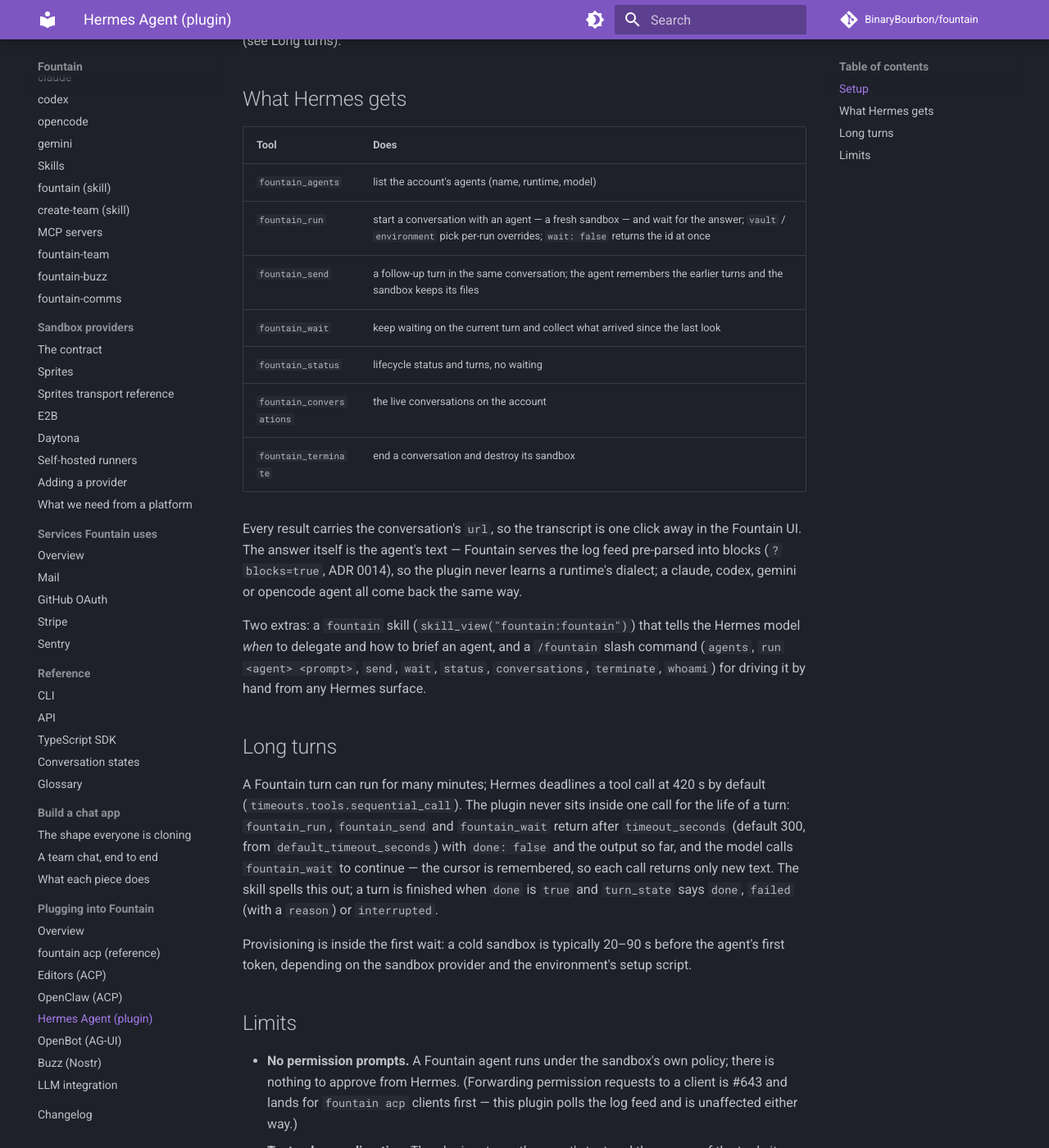
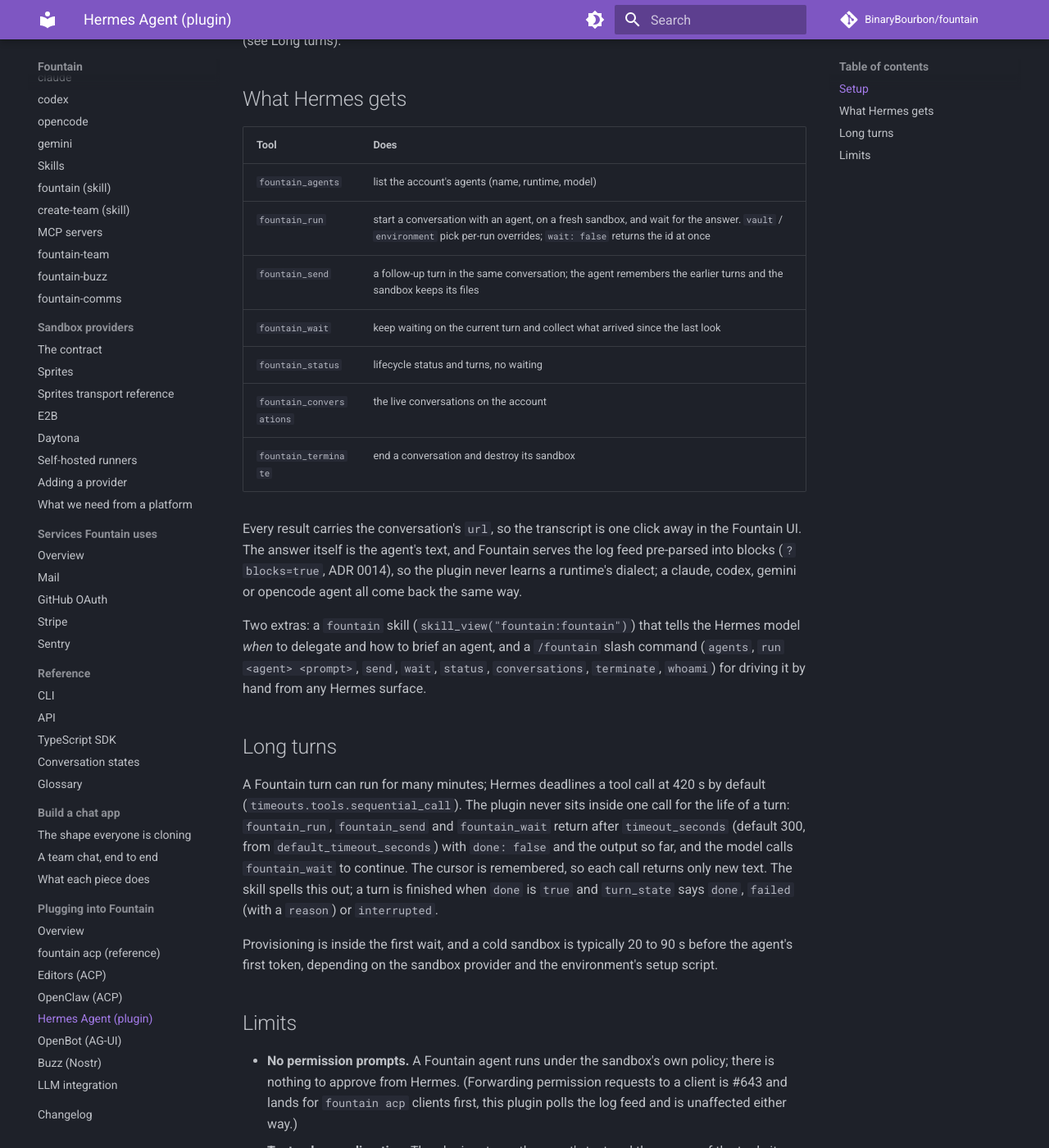
Before and after one commit to BinaryBourbon/fountain, an MkDocs documentation site: the page built from docs/integrations/hermes.md, in a window 1280 px wide and 1400 px high, scrolled down 1682 px. Shown: the whole window at 82% size. Built offline with MkDocs 1.6.1 and Material for MkDocs 9.7.7, drawn with Linux system fonts in a browser that asks for light colours; comment, search, counter and statistics services are not loaded; some of the changed text lies outside the part shown.

Commit message:
docs: clean stripe, hermes and editors
Part of #911. 28 dash edits plus six colon-introduced lists.
Backlog down to 6 files from 9.

The counted lead-in caught a real error, which is the argument for the rule.
Replacing "Why reach for it:" with "Three reasons to reach for it." made me
count, and hermes.md has four. It now says four. The colon version could not
be wrong because it asserted nothing.

Left one list uncounted on purpose: stripe.md's webhook events are "subscribed
to these events." rather than "eight events", because that list grows with
Stripe's API and a stale count would be worse than none.

Verified with scripts/docs-style.py (clean, 69 files checked), mkdocs build
--strict, and docs_test.exs + docs_controller_test.exs (32 tests, 0 failures).

Co-Authored-By: Claude Opus 5 <noreply@anthropic.com>

````diff
--- a/docs/integrations/hermes.md
+++ b/docs/integrations/hermes.md
@@ -15,11 +16,11 @@ tool result.
 
 It is **delegation, not a model provider.** Hermes keeps its own model and its
 own loop; a Fountain agent is a contractor it hands a task to and hears back
-from. (Hermes's `copilot-acp` provider — an ACP agent used *as the LLM* — would
+from. (Hermes's `copilot-acp` provider, an ACP agent used *as the LLM*, would
 also accept `fountain acp`, but it opens a fresh session per model call, which
 for Fountain means a sandbox per Hermes turn. The plugin is the intended path.)
 
-Why reach for it:
+Four reasons to reach for it.
 
 - **The work runs off the Hermes host**, in a sandbox with the agent's own
   environment (packages, cloned repos, network policy) and secrets that never
@@ -33,14 +34,14 @@ Why reach for it:
 
 ## Setup
 
-1. Credentials. On the Hermes host either export a key —
+1. Credentials. On the Hermes host either export a key,
 
     ```bash
     export FOUNTAIN_API_KEY=ftn_…                       # from Settings → API keys, or the CLI
     export FOUNTAIN_BASE_URL=https://fountain.example  # only for a self-hosted instance
     ```
 
-    — or install the CLI and log in; the plugin reads `~/.fountain/credentials`
+    or install the CLI and log in. The plugin reads `~/.fountain/credentials`
     exactly as the CLI does (`FOUNTAIN_PROFILE` selects a profile):
 
     ```bash
@@ -52,7 +53,7 @@ Why reach for it:
     conversation-scoped `FOUNTAIN_TOKEN` and marks the conversations it starts
     as children of the one it is running in.
 
-2. Install and enable the plugin:
+2. Install and enable the plugin.
 
     ```bash
     hermes plugins install BinaryBourbon/fountain/integrations/hermes/fountain --enable
@@ -83,7 +84,7 @@ and `default_timeout_seconds` (see Long turns).
 | Tool | Does |
 |---|---|
 | `fountain_agents` | list the account's agents (name, runtime, model) |
-| `fountain_run` | start a conversation with an agent — a fresh sandbox — and wait for the answer; `vault` / `environment` pick per-run overrides; `wait: false` returns the id at once |
+| `fountain_run` | start a conversation with an agent, on a fresh sandbox, and wait for the answer. `vault` / `environment` pick per-run overrides; `wait: false` returns the id at once |
 | `fountain_send` | a follow-up turn in the same conversation; the agent remembers the earlier turns and the sandbox keeps its files |
 | `fountain_wait` | keep waiting on the current turn and collect what arrived since the last look |
 | `fountain_status` | lifecycle status and turns, no waiting |
@@ -91,7 +92,7 @@ and `default_timeout_seconds` (see Long turns).
 | `fountain_terminate` | end a conversation and destroy its sandbox |
 
 Every result carries the conversation's `url`, so the transcript is one click
-away in the Fountain UI. The answer itself is the agent's text — Fountain
+away in the Fountain UI. The answer itself is the agent's text, and Fountain
 serves the log feed pre-parsed into blocks (`?blocks=true`, ADR 0014), so the
 plugin never learns a runtime's dialect; a claude, codex, gemini or opencode
 agent all come back the same way.
@@ -109,11 +110,11 @@ by default (`timeouts.tools.sequential_call`). The plugin never sits inside one
 call for the life of a turn: `fountain_run`, `fountain_send` and `fountain_wait`
 return after `timeout_seconds` (default 300, from `default_timeout_seconds`)
 with `done: false` and the output so far, and the model calls `fountain_wait`
-to continue — the cursor is remembered, so each call returns only new text.
+to continue. The cursor is remembered, so each call returns only new text.
 The skill spells this out; a turn is finished when `done` is `true` and
 `turn_state` says `done`, `failed` (with a `reason`) or `interrupted`.
 
-Provisioning is inside the first wait: a cold sandbox is typically 20–90 s
+Provisioning is inside the first wait, and a cold sandbox is typically 20 to 90 s
 before the agent's first token, depending on the sandbox provider and the
 environment's setup script.
 
@@ -121,7 +122,7 @@ environment's setup script.
 
 - **No permission prompts.** A Fountain agent runs under the sandbox's own
   policy; there is nothing to approve from Hermes. (Forwarding permission
-  requests to a client is #643 and lands for `fountain acp` clients first —
+  requests to a client is #643 and lands for `fountain acp` clients first,
   this plugin polls the log feed and is unaffected either way.)
 - **Text only, one direction.** The plugin returns the agent's text and the
   names of the tools it used; files it wrote stay in the sandbox (push them
````
Also changed, not shown: other parts of docs/integrations/hermes.md (+3 -2 lines), docs/integrations/editors.md (+12 -12 lines), docs/integrations/stripe.md (+13 -13 lines), 1 other file.
